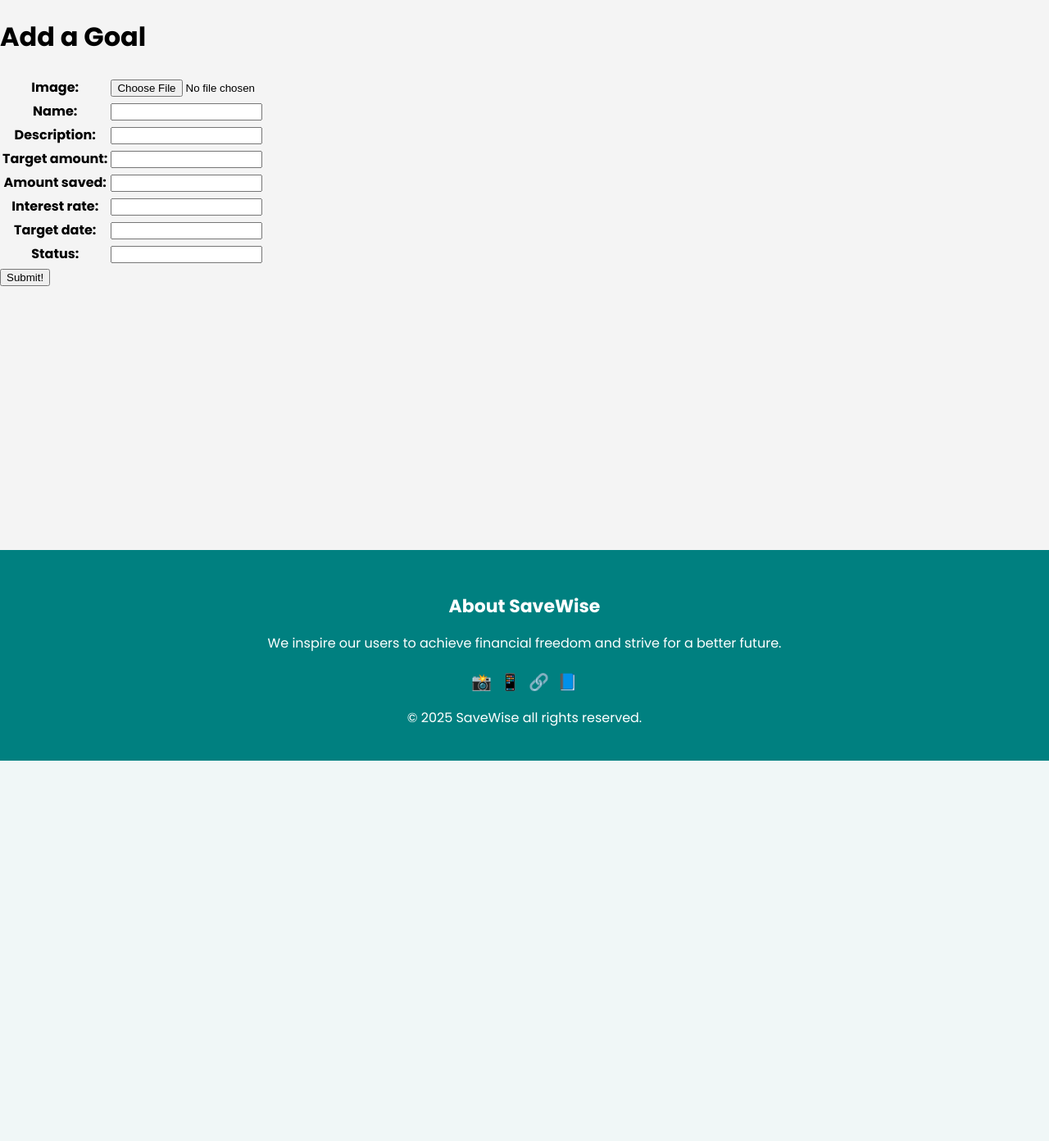
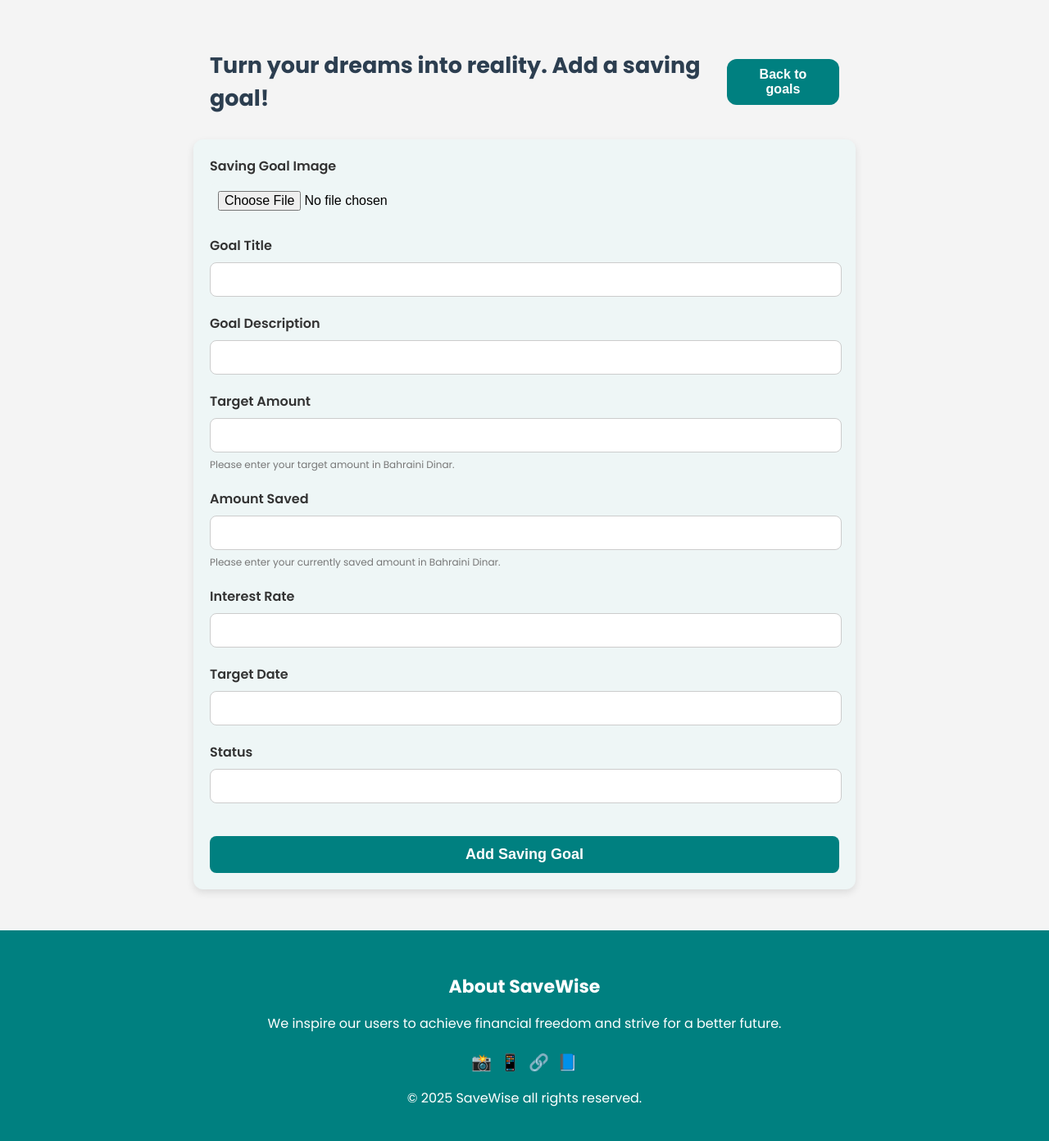
Before and after one commit to husainsaleh123/save_wise, a Django app: page /goals/create/ in a window 1280 px wide. Shown: the part 87-1479 px from the top of the page at 82% size. Before the commit the page ends 1015 px from the top, so only its background shows below. Run offline with Django 5.2, Linux system fonts and the light colour scheme.

Commit message:
create form added, working, styled, back button added, validation later

```diff
--- /dev/null
+++ b/main_app/static/css/form.css
@@ -0,0 +1,120 @@
+/* General form styling */
+.goal-form-container {
+  width: 60%;
+  margin: 20px auto 50px;
+  padding: 20px;
+  background-color: #eef6f6;
+  border-radius: 12px;
+  box-shadow: 0 4px 10px rgba(0, 0, 0, 0.1);
+}
+/* Styling for the back button */
+.page-header {
+  width: 60%;
+  text-align: left;  /* Align text to the left */
+  margin: 60px auto 30px;
+  display: flex;  /* Flexbox to align items horizontally */
+  justify-content: space-between;  /* Space between h1 and back button */
+  align-items: center;  /* Align both text and button vertically */
+}
+
+.page-header h1 {
+  font-size: 27px;
+  font-weight: 700;
+  color: #2c3e50;
+  margin: 0;  /* Remove margins for better alignment */
+}
+
+.page-header .back-btn {
+  background-color: #008080;  /* Teal background */
+  padding: 10px 20px;
+  color: white;
+  font-size: 16px;
+  font-weight: 600;
+  border-radius: 12px;
+  border: none;
+  cursor: pointer;
+  transition: background-color 0.3s ease;
+}
+
+.page-header .back-btn a {
+  color: white;
+  text-decoration: none;
+}
+
+.page-header .back-btn:hover {
+  background-color: #146565;  /* Darker shade when hovering */
+}
+
+/* Form Field Styling */
+.form-field {
+  margin-bottom: 20px;
+}
+
+.form-field label {
+  font-size: 16px;
+  font-weight: 600;
+  color: #333;
+  display: block;
+  margin-bottom: 8px;
+}
+
+.form-field input, .form-field select, .form-field textarea {
+  margin: 0 auto;
+  width: 97%;
+  padding: 12px;
+  border: 1px solid #ccc;
+  border-radius: 8px;
+  font-size: 14px;
+}
+
+.form-field small {
+  font-size: 12px;
+  color: #777;
+  display: block;
+  margin-top: 6px;
+}
+
+
+/* Remove border from the goal-image file input */
+.form-field input[type="file"] {
+  border: none;  /* Remove border */
+  outline: none; /* Remove any outline when focused */
+  background-color: #eef6f6; /* Ensure the background remains */
+  padding: 10px; /* Add padding for consistency */
+  font-size: 16px; /* Maintain font size */
+  width: 100%; /* Make sure it fills the width of the parent container */
+}
+
+/* Label styling for goal-image */
+form .form-field label[for="goal-image"] {
+  display: inline-block;  /* Display label as inline-block */
+  font-size: 16px;
+  font-weight: 600;
+  color: #333;
+  margin-bottom: 8px;
+}
+
+/* Submit Button */
+.btn.submit {
+  margin-top: 20px;
+  width: 100%;
+  padding: 12px;
+  background-color: #008080;
+  color: white;
+  font-size: 18px;
+  font-weight: bold;
+  border: none;
+  border-radius: 8px;
+  cursor: pointer;
+  transition: background-color 0.3s ease;
+}
+
+.btn.submit:hover {
+  background-color: #146565;
+}
+
+@media (max-width: 560px) {
+  .goal-form-container {
+    width: 90%;
+  }
+}
--- a/main_app/templates/main_app/goal_form.html
+++ b/main_app/templates/main_app/goal_form.html
@@ -1,20 +1,62 @@
 {% extends 'base.html' %}
 {% load static %}
 {% block head %}
-<link rel="stylesheet" href="{% static 'css/form.css' %}" />
+  <link rel="stylesheet" href="{% static 'css/form.css' %}" />
 {% endblock %}
 {% block content %}
 
 <div class="page-header">
-  <h1>Add a Goal</h1>
+  <h1>Turn your dreams into reality. Add a saving goal!</h1>
+  <button class="back-btn">
+      <a href="{% url 'goal-index' %}">Back to goals</a>
+   </button>
 </div>
 
-<form action="" method="post" class="form-container">
+<form action="" method="post" class="goal-form-container">
   {% csrf_token %}
-  <table>
-    {{ form.as_table }}
-  </table>
-  <button type="submit" class="btn submit">Submit!</button>
+  <div class="form-field">
+    <label for="goal-image">Saving Goal Image</label>
+    {{ form.image }}
+  </div>
+
+  <div class="form-field">
+    <label for="goal-title">Goal Title</label>
+    {{ form.name }}
+  </div>
+
+  <div class="form-field">
+    <label for="goal-description">Goal Description</label>
+    {{ form.description }}
+  </div>
+
+  <div class="form-field">
+    <label for="goal-target-amount">Target Amount</label>
+    {{ form.target_amount }}
+    <small>Please enter your target amount in Bahraini Dinar.</small>
+  </div>
+
+  <div class="form-field">
+    <label for="goal-amount-saved">Amount Saved</label>
+    {{ form.amount_saved }}
+    <small>Please enter your currently saved amount in Bahraini Dinar.</small>
+  </div>
+
+  <div class="form-field">
+    <label for="goal-interest-rate">Interest Rate</label>
+    {{ form.interest_rate }}
+  </div>
+
+  <div class="form-field">
+    <label for="goal-target-date">Target Date</label>
+    {{ form.target_date }}
+  </div>
+
+  <div class="form-field">
+    <label for="goal-status">Status</label>
+    {{ form.status }}
+  </div>
+
+  <button type="submit" class="btn submit">Add Saving Goal</button>
 </form>
 
 {% endblock %}
```
